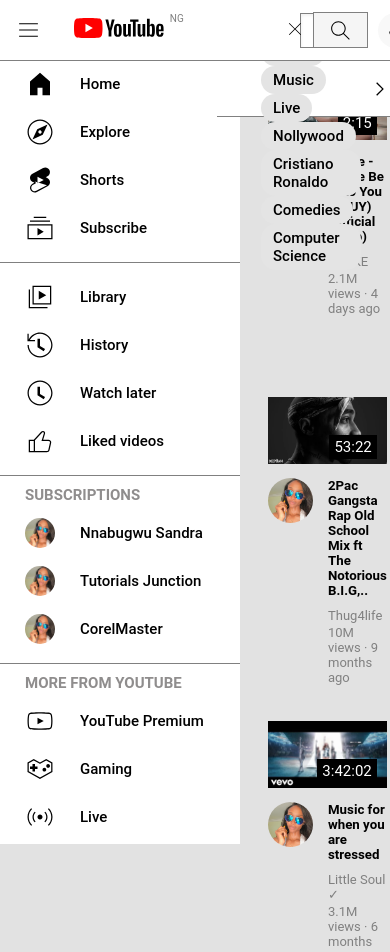
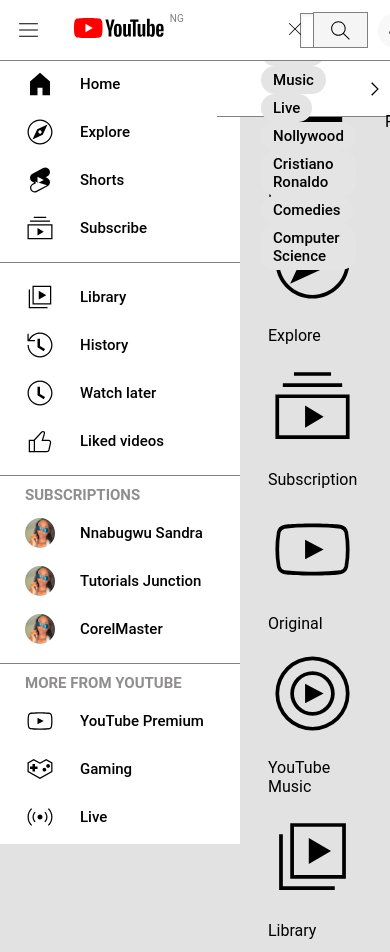
Before and after one commit to Andraberry/youtube-homepage-dummy, a plain HTML site: page index.html in a window 390 px wide. Shown: the top 952 px of the page. Drawn offline with Linux system fonts and the light colour scheme; files that its build step writes are made by us from their sources.

Commit message:
edit html to make site responsive

```diff
--- a/index.html
+++ b/index.html
@@ -10,7 +10,8 @@
     <link rel="stylesheet" href="css/sidebar.css">
     <link rel="stylesheet" href="css/tablist.css">
     <link rel="stylesheet" href="css/general.css">
-    <link rel="stylesheet" href="css/main.css">
+    <link rel="stylesheet" href="main.css">
+    <link rel="stylesheet" href="css/sidebar2.css">
     <script>
 
         window.addEventListener('load', () => {
@@ -267,8 +268,45 @@
             <p>2022 Google LLC</p>
         </footer>
     </nav>
+
+    <div class="sidebar-container2 menuoff">
+        <div class="sidebar2">
+            <img class="icons2" src="./icons/home.svg">
+            <p>Home</p>
+        </div>
+
+        <div class="sidebar2">
+            <img class="icons2" src="./icons/explore.svg">
+            <p>Explore</p>
+        </div>
+
+        <div class="sidebar2">
+            <img class="icons2" src="./icons/subscriptions.svg">
+            <p>Subscription</p>
+        </div>
+
+        <div class="sidebar2">
+            <img class="icons2" src="./icons/originals.svg">
+            <p>Original</p>
+        </div>
+
+        <div class="sidebar2">
+            <img class="icons2" src="./icons/youtube-music.svg">
+            <p>YouTube Music</p>
+        </div>
+
+        <div class="sidebar2">
+            <img class="icons2" src="./icons/library.svg">
+            <p>Library</p>
+        </div>
+
+
+    </div>
+
+    </div>
     <div class="tablist">
-        <ul class="top-list">
+        <div class="top-list">
+            <ul>
                 <span class="all">All</span>
                 <li>Graphic design</li>
                 <li>Editing</li>
@@ -281,6 +319,7 @@
                 <li>Comedies</li>
                 <li>Computer Science</li>
             </ul>
+        </div>
         <div class="next-icon">
             <svg class="next-icons" viewBox="0 0 16 16" preserveAspectRatio="xMidYMid meet" focusable="false">
                 <g mirror-in-rtl="">
@@ -288,6 +327,15 @@
                 </g>
             </svg>
             <div class="tooltip">Next</div>
+        </div>
+        <div class="previous-icon">
+            <svg class="previous-icons" viewBox="0 0 16 16" preserveAspectRatio="xMidYMid meet" focusable="false">
+                <g>
+                    <path d="M10.15,13.35L4.79,8l5.35-5.35l0.71,0.71L6.21,8l4.65,4.65L10.15,13.35z"></path>
+                </g>
+            </svg>
+
+            <div class="tooltip">Previous</div>
         </div>
     </div>
     <main>
```
Lines whose indentation alone changed are shown as unchanged.
